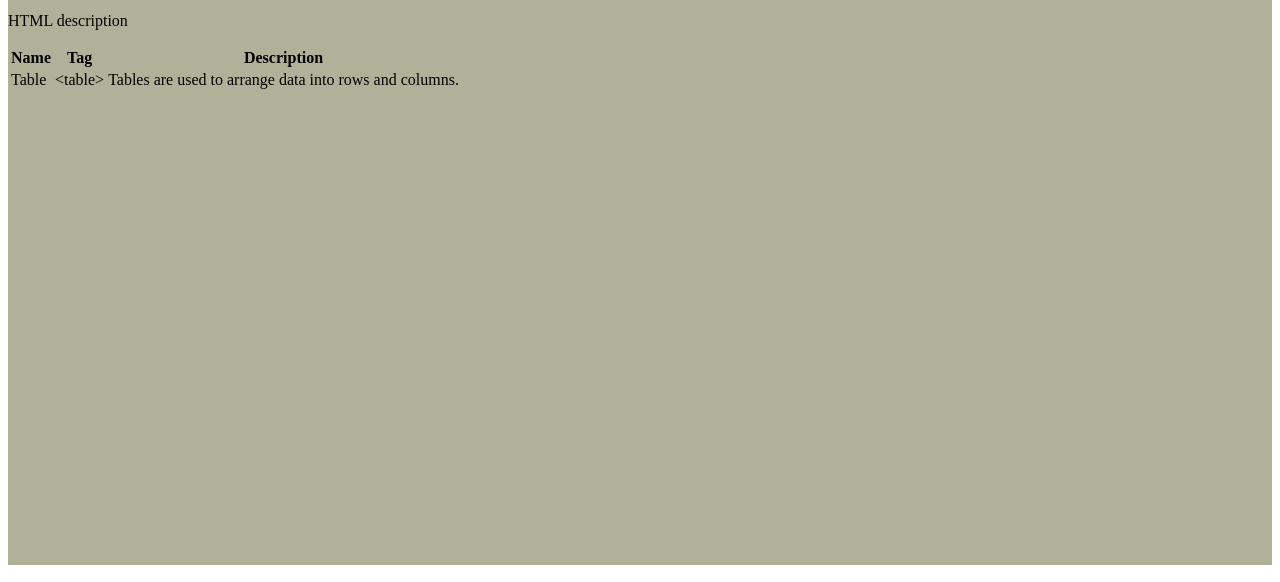
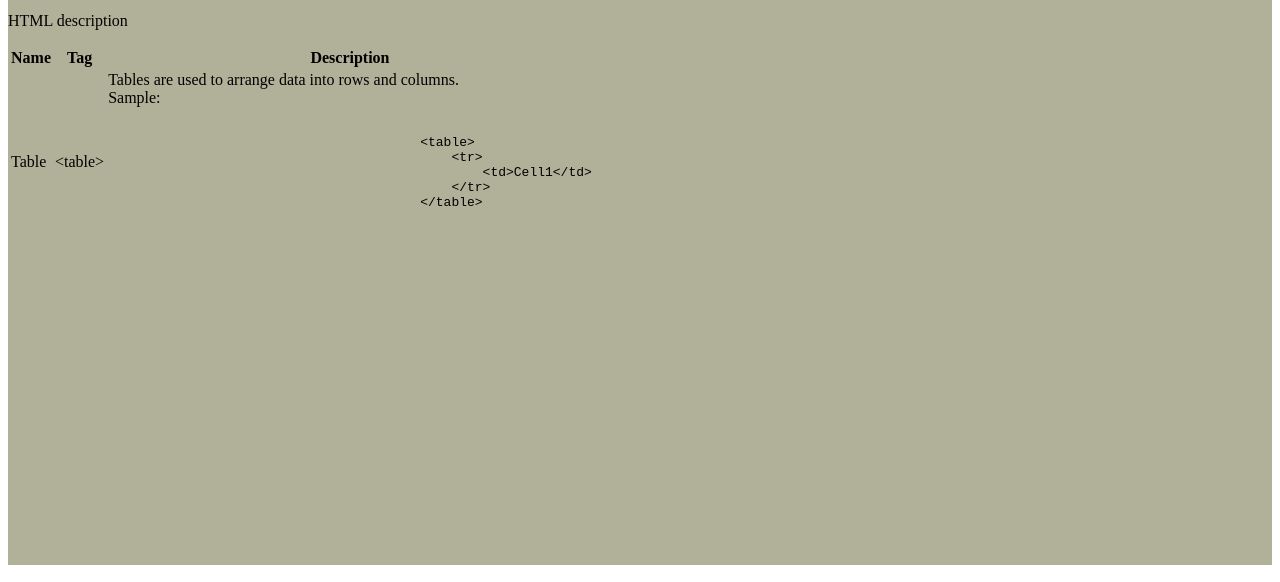
Before and after one commit to AljoschaNy/my_own_cheatsheet, a plain HTML site: page index.html in a window 1280 px wide. Shown: the part 189-771 px from the top of the page. Drawn offline with Linux system fonts and the light colour scheme.

Commit message:
Add first tag with code snippet

```diff
--- a/index.html
+++ b/index.html
@@ -36,14 +36,37 @@
                         <tr>
                             <td class="tagName"></td>
                             <td>&lt;TAG&gt;</td>  -> replace TAG
-                            <td></td>
+                            <td>ADD tag description
+                                Sample Code:
+                                <pre>
+                                    <code>
+                                        &lt;table&gt;
+                                            &lt;tr&gt;
+                                                &lt;td&gt;Cell1&lt;/td&gt;
+                                            &lt;/tr&gt;
+                                        &lt;/table&gt;
+                                    </code>
+                                </pre>
+                            </td>
                         </tr>
                     -->
                     <tbody>
                         <tr>
                             <td class="tagName">Table</td>
                             <td>&lt;table&gt;</td>
-                            <td>Tables are used to arrange data into rows and columns.</td>
+                            <td>
+                                Tables are used to arrange data into rows and columns.<br/>
+                                Sample:
+                                <pre>
+                                    <code>
+                                        &lt;table&gt;
+                                            &lt;tr&gt;
+                                                &lt;td&gt;Cell1&lt;/td&gt;
+                                            &lt;/tr&gt;
+                                        &lt;/table&gt;
+                                    </code>
+                                </pre>
+                            </td>
                         </tr>
                     </tbody>
 
```
